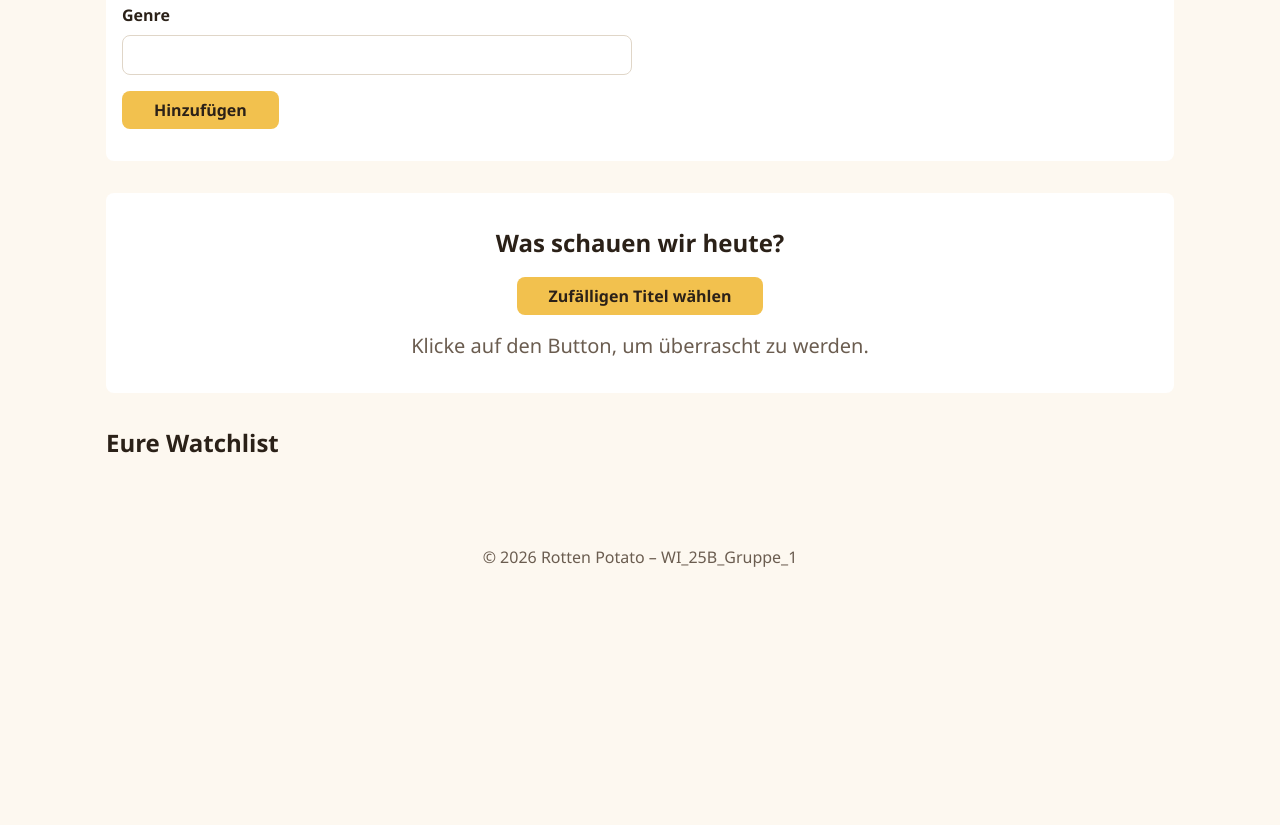
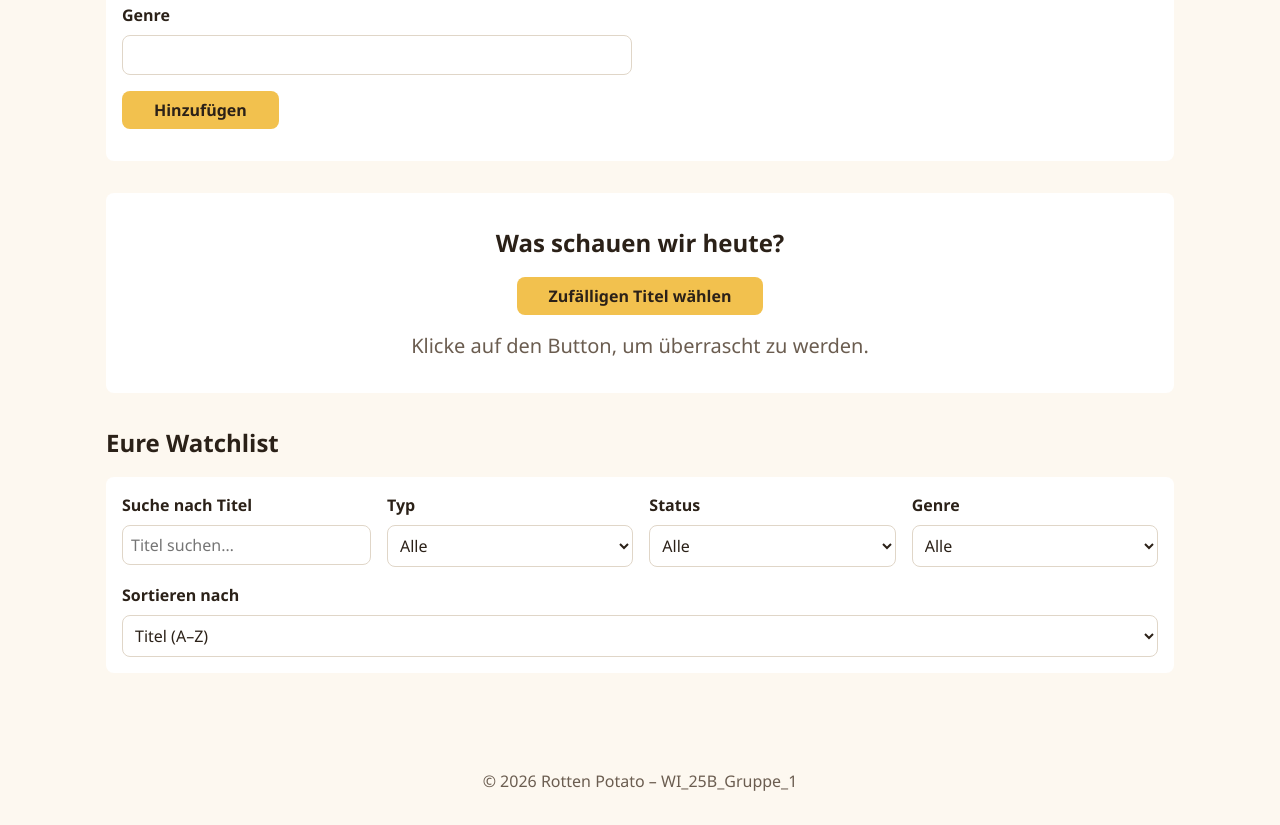
Before and after one commit to Pixxels02/Rotten-Potato, a plain HTML site: page index.html in a window 1280 px wide. Shown: the part 347-1172 px from the top of the page. Before the commit the page ends 948 px from the top, so only its background shows below. Drawn offline with Linux system fonts and the light colour scheme.

Commit message:
add toolbar with filter options

```diff
--- a/css/style.css
+++ b/css/style.css
@@ -189,6 +189,42 @@ body {
     display: none;
 }
 
+.watchlist-section h2 {
+    margin: 0 0 var(--spacing-medium);
+}
+
+.toolbar {
+    display: flex;
+    flex-wrap: wrap;
+    gap: var(--spacing-medium);
+    margin-bottom: var(--spacing-large);
+    padding: var(--spacing-medium);
+    background-color: var(--color-card);
+    border-radius: var(--border-radius);
+}
+
+.toolbar-field {
+    display: flex;
+    flex-direction: column;
+    flex: 1 1 180px;
+    gap: var(--spacing-small);
+}
+
+.toolbar-field label {
+    font-weight: bold;
+}
+
+.toolbar-field input,
+.toolbar-field select {
+    padding: var(--spacing-small);
+    font-family: var(--font-main);
+    font-size: var(--font-size-normal);
+    color: var(--color-text);
+    background-color: var(--color-card);
+    border: 1px solid #e0d6c8;
+    border-radius: var(--border-radius);
+}
+
 @media (max-width: 900px) {
     .movie-grid {
         grid-template-columns: repeat(2, 1fr);
@@ -209,6 +245,10 @@ body {
         align-items: stretch;
     }
 
+    .toolbar-field {
+        flex-basis: 100%;
+    }
+
     .site-header {
         padding: var(--spacing-medium);
     }
--- a/index.html
+++ b/index.html
@@ -60,6 +60,49 @@
 
         <section class="watchlist-section">
             <h2>Eure Watchlist</h2>
+
+            <div class="toolbar">
+                <div class="toolbar-field">
+                    <label for="search-input">Suche nach Titel</label>
+                    <input type="search" id="search-input" placeholder="Titel suchen…">
+                </div>
+
+                <div class="toolbar-field">
+                    <label for="filter-type">Typ</label>
+                    <select id="filter-type">
+                        <option value="alle">Alle</option>
+                        <option value="Film">Film</option>
+                        <option value="Serie">Serie</option>
+                    </select>
+                </div>
+
+                <div class="toolbar-field">
+                    <label for="filter-status">Status</label>
+                    <select id="filter-status">
+                        <option value="alle">Alle</option>
+                        <option value="geschaut">Geschaut</option>
+                        <option value="offen">Noch offen</option>
+                    </select>
+                </div>
+
+                <div class="toolbar-field">
+                    <label for="filter-genre">Genre</label>
+                    <select id="filter-genre">
+                        <option value="alle">Alle</option>
+                    </select>
+                </div>
+
+                <div class="toolbar-field">
+                    <label for="sort-select">Sortieren nach</label>
+                    <select id="sort-select">
+                        <option value="title-asc">Titel (A–Z)</option>
+                        <option value="title-desc">Titel (Z–A)</option>
+                        <option value="rating-desc">Bewertung (beste zuerst)</option>
+                        <option value="rating-asc">Bewertung (schlechteste zuerst)</option>
+                    </select>
+                </div>
+            </div>
+
             <ul id="movie-list" class="movie-grid">
             </ul>
         </section>
```
